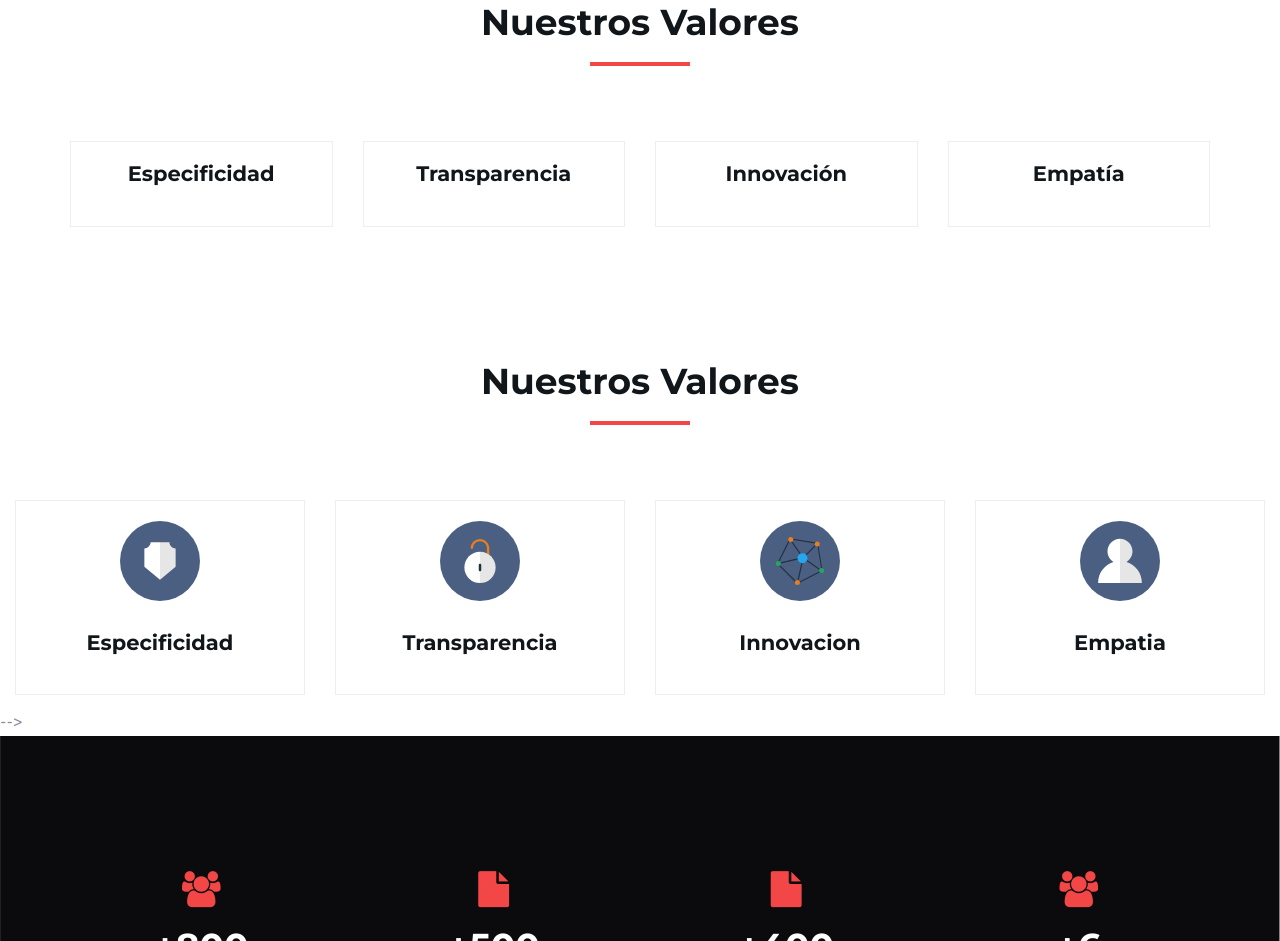
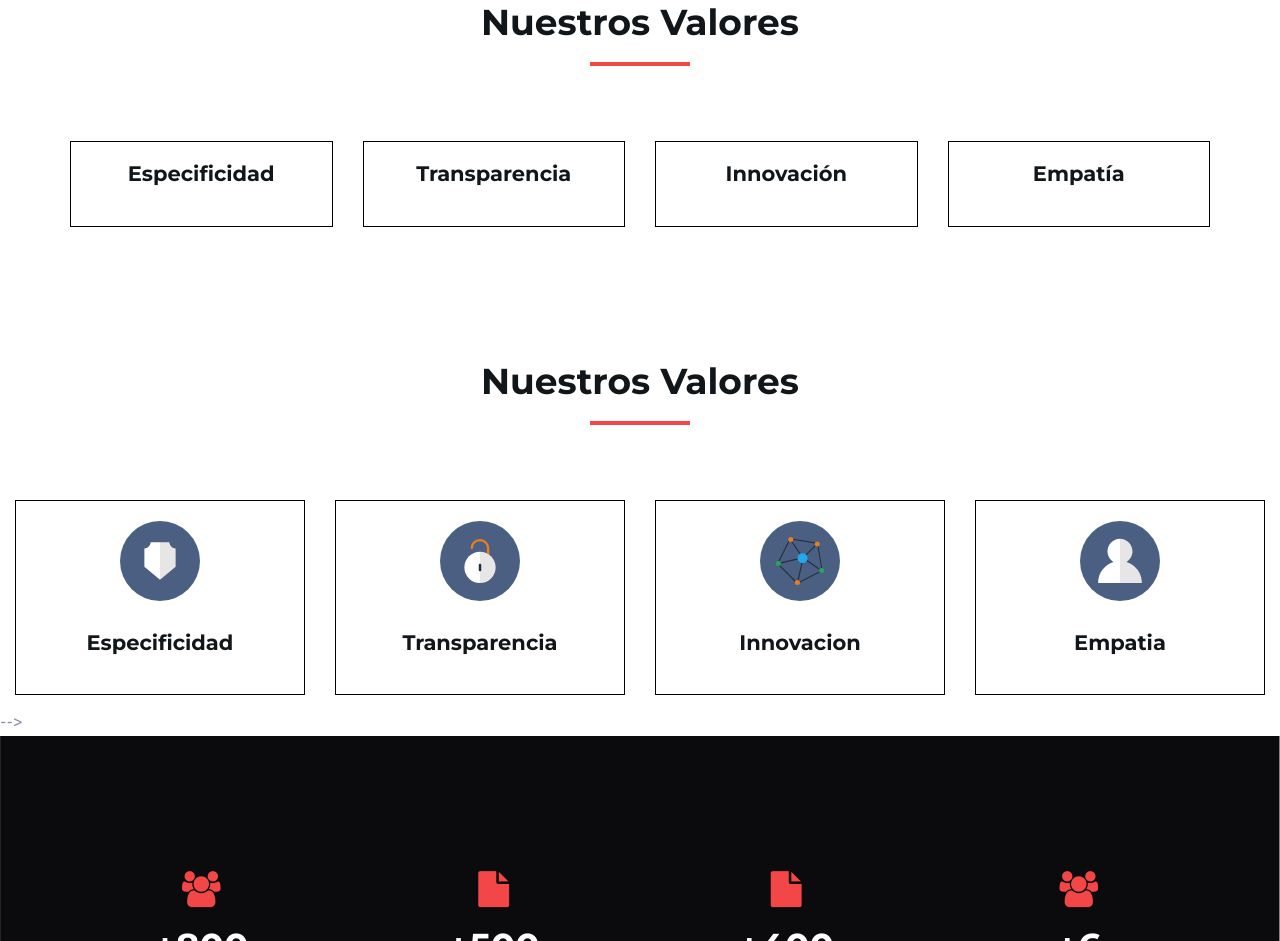
Before and after one commit to FSichi/Web---Nader-Asociados, a plain HTML site: page index.html in a window 1280 px wide. Shown: the part 1614-2555 px from the top of the page. Drawn offline with Linux system fonts and the light colour scheme.

Commit message:
Update style.css

```diff
--- a/css/style.css
+++ b/css/style.css
@@ -202,7 +202,7 @@ header {
     position: relative;
     text-align: center;
     padding: 20px 20px;
-    border: 1px solid #EEE;
+    border: 1px solid #000000;
     margin: 15px 0px;
 }
 
@@ -224,7 +224,6 @@ header {
     z-index: -1;
     -webkit-transition: 0.2s width;
     transition: 0.2s width;
-
 }
 
 .about:hover:after {
```
